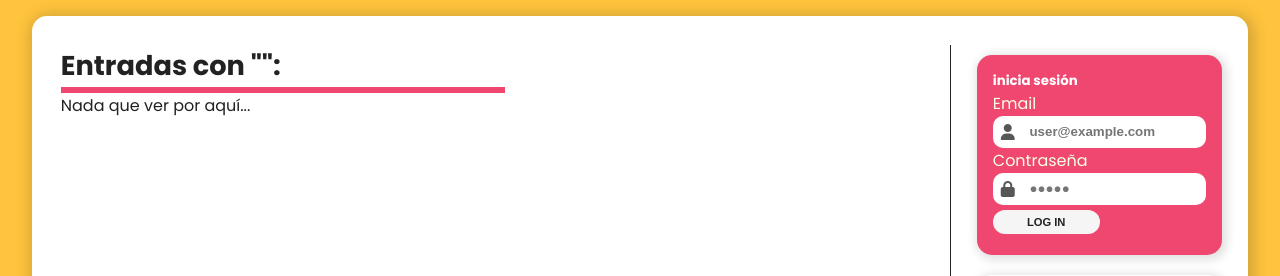
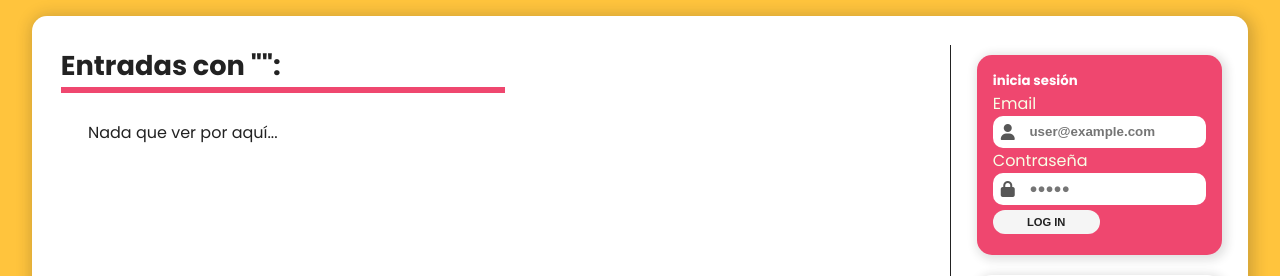
Before and after one commit to riskezwn/blog-app, a PHP site: page /search.php in a window 1280 px wide. Shown: the part 127-403 px from the top of the page. Run offline with PHP 8.4, Linux system fonts and the light colour scheme; data comes from the database, SQL or seed files in the repository; data that the repository does not hold is empty; some libraries are stand-ins or nearby versions.

Commit message:
empty entries

```diff
--- a/assets/css/style.css
+++ b/assets/css/style.css
@@ -153,6 +153,9 @@ section .btn:hover {
 }
 section .btn:hover i {
   margin-left: 6px;
+}
+section .empty-entries {
+  padding: 1.7em;
 }
 
 
--- a/category.php
+++ b/category.php
@@ -64,7 +64,7 @@ if (isset($_GET['id']) && sanitizeNum($con, $_GET['id'])) {
         <a href="#" class="btn" id="getAllEntries">Ver todas las noticias <i class="fas fa-arrow-right"></i></a>
       </div>
     <?php else : ?>
-      <p>Nada que ver por aquí...</p>
+      <p class="empty-entries">Nada que ver por aquí...</p>
 
     <?php endif; ?>
   </section>
--- a/search.php
+++ b/search.php
@@ -36,7 +36,7 @@ if (isset($_POST)) {
       endwhile;
     else :
       ?>
-      <p>Nada que ver por aquí...</p>
+      <p class="empty-entries">Nada que ver por aquí...</p>
     <?php
     endif;
     ?>
```
